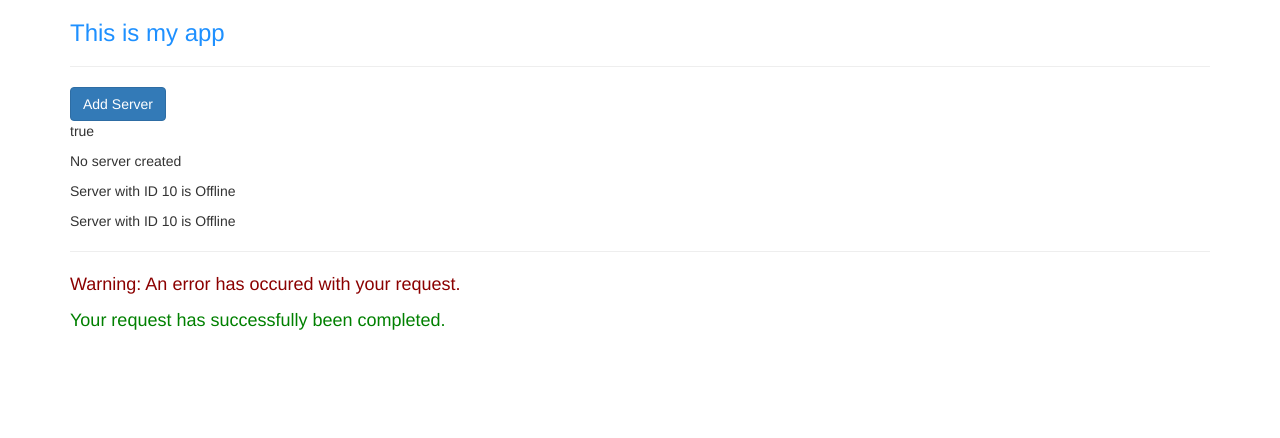
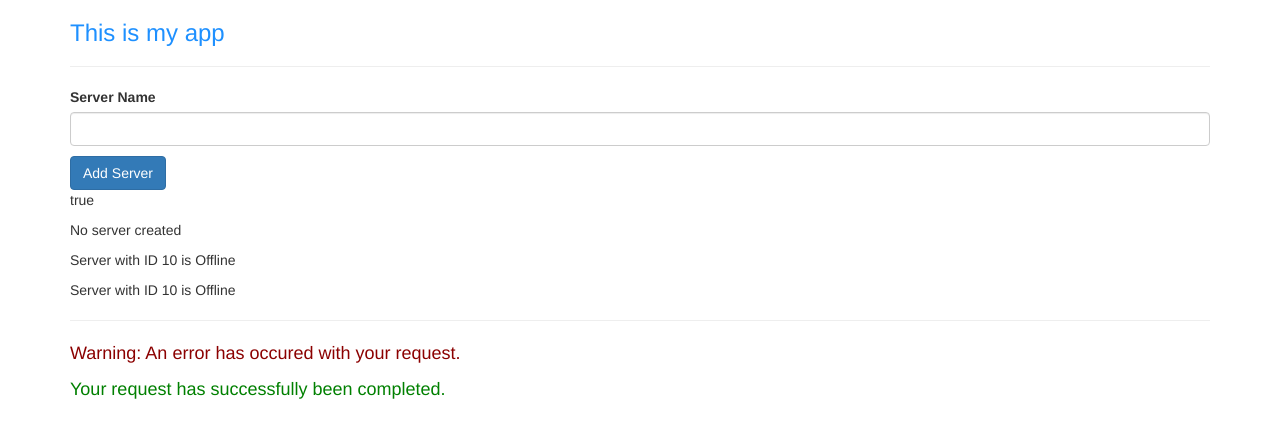
Before and after one commit to Aleksandar-Zoric-93/Angular8_Udemy, an Angular app: page / in a window 1280 px wide. Shown: the top 438 px of the page. Built offline with nearby package versions, Linux system fonts and the light colour scheme.

Commit message:
Passing and using data with event binding

```diff
--- a/src/app/app.module.ts
+++ b/src/app/app.module.ts
@@ -6,6 +6,7 @@
 import { WarningComponent } from './warning/warning.component';
 import { SuccessComponent } from './success/success.component';
 import { AlertsComponent } from './alerts/alerts.component';
+import { FormsModule } from '@angular/forms';
 
 @NgModule({
   declarations: [
@@ -17,7 +18,8 @@
     AlertsComponent
   ],
   imports: [
-    BrowserModule
+    BrowserModule,
+    FormsModule
   ],
   providers: [],
   bootstrap: [AppComponent]
--- a/src/app/servers/servers.component.html
+++ b/src/app/servers/servers.component.html
@@ -1,10 +1,18 @@
-<button class="btn btn-primary"
-[disabled]="!allowNewServer"
-(click)="onCreateServer()"> Add Server </button>
+<label> Server Name</label>
+<input type="text" class="form-control" (input)="onUpdateServerName($event)" />
 
-<p [innerText]="allowNewServer"> </p>
+<p>{{ serverName }}</p>
+<button
+  class="btn btn-primary"
+  [disabled]="!allowNewServer"
+  (click)="onCreateServer()"
+>
+  Add Server
+</button>
 
-<p> {{ serverCreationStatus }}</p>
+<p [innerText]="allowNewServer"></p>
+
+<p>{{ serverCreationStatus }}</p>
 
 <app-server></app-server>
 <app-server></app-server>
--- a/src/app/servers/servers.component.ts
+++ b/src/app/servers/servers.component.ts
@@ -11,6 +11,7 @@
 export class ServersComponent implements OnInit {
   allowNewServer = false;
   serverCreationStatus = 'No server created'
+  serverName = ''
 
   constructor() {
     setTimeout(() => {
@@ -26,4 +27,8 @@
     this.serverCreationStatus = 'Server was created';
   }
 
+  onUpdateServerName(event: any) {
+    this.serverName = event.target.value;
+  }
+
 }
```
